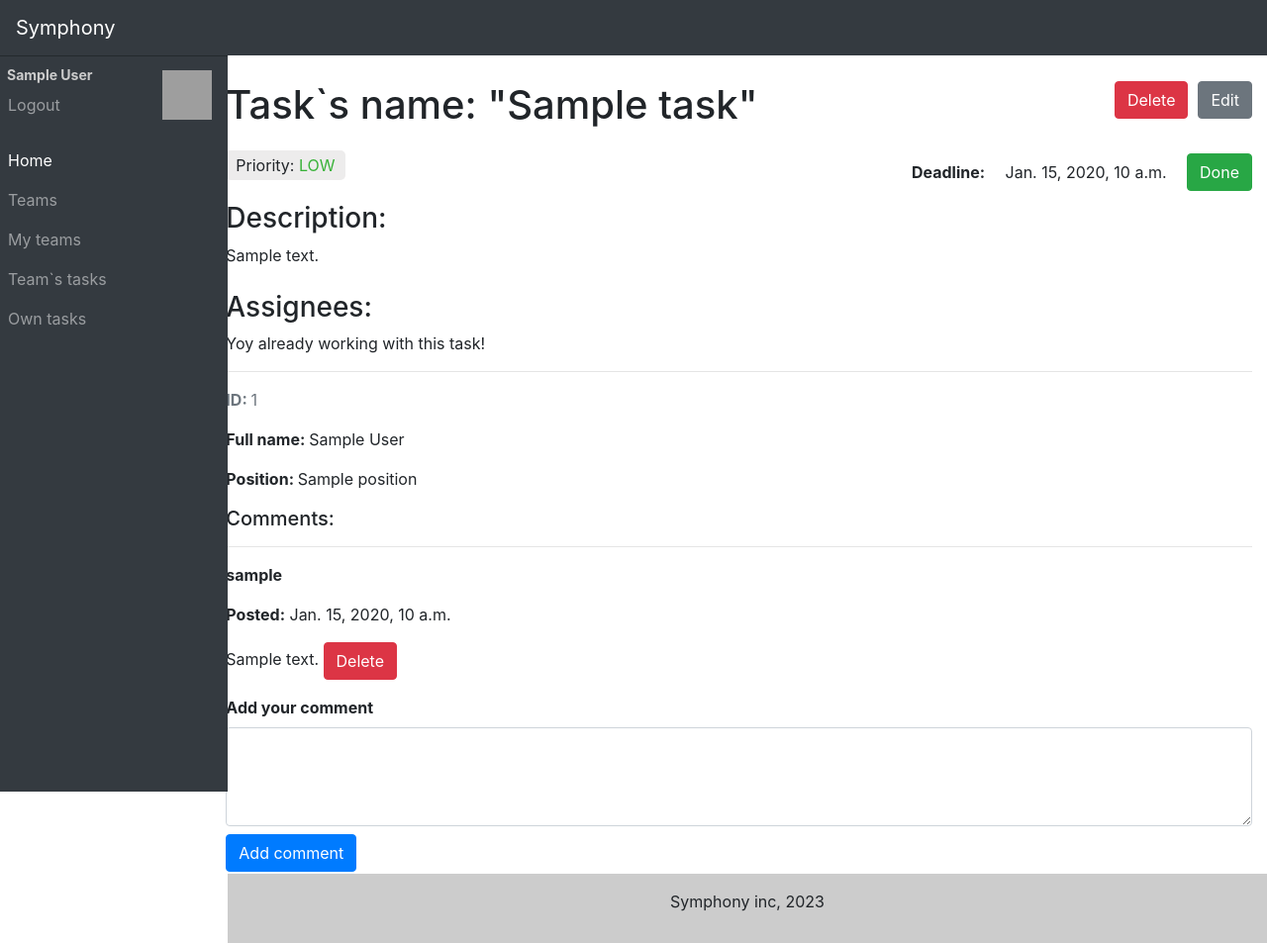
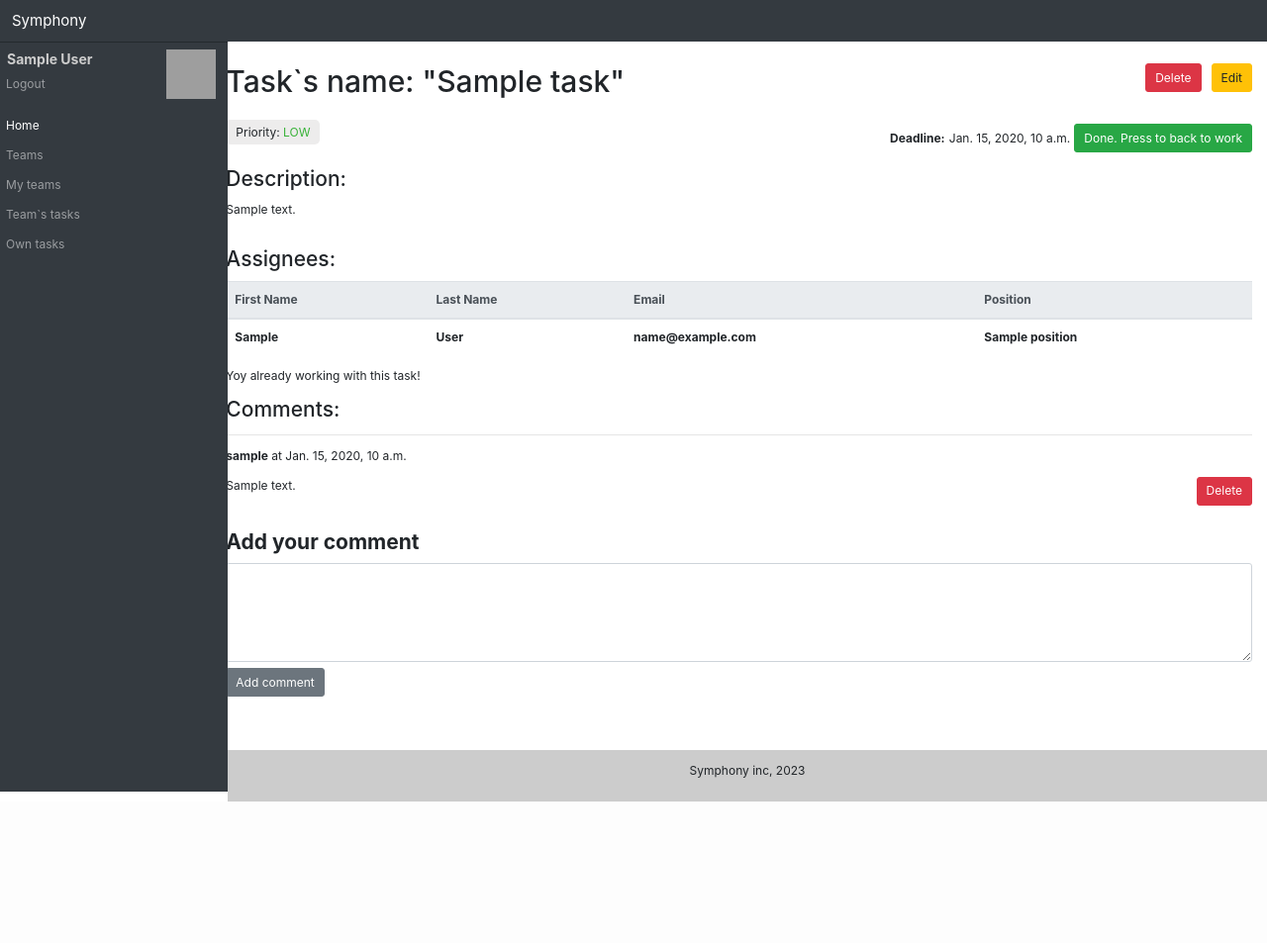
Before and after one commit to VladyslavOladko/IT-company-task-manager, a Django app: page /home/tasks/1/ in a window 1280 px wide. Shown: the whole page at 99% size. After the commit the page ends 810 px from the top, so only its background shows below. Run offline with Django 4.2, Linux system fonts and the light colour scheme; a user stored in the database is signed in; tables that the repository leaves empty hold one stand-in row (values such as "Sample post"); lists and menus that the app fills with data are empty; grey boxes are pictures that could not be loaded.

Commit message:
refactor task-detail page and need-help button

```diff
--- a/static/css/style.css
+++ b/static/css/style.css
@@ -1,6 +1,7 @@
 html {
     position: relative;
     min-height: 100%;
+    font-size: 12px;
 }
 
 body {
@@ -8,11 +9,25 @@ body {
     margin-bottom: 4.5rem;
 }
 
+h3 {
+    margin: 10px 0px;
+}
+
 .nav-item-without-link {
     margin-left: 7px;
     color: #ccc;
     font-weight: bold;
     font-size: 14px;
+}
+
+.button-take-to-work {
+    padding: 10px 0px;
+    border-bottom: 1px solid;
+    border-color: #e7e4e4
+}
+
+.delete-comment {
+    float: right;
 }
 
 .rocket-img-wrapper {
@@ -49,7 +64,7 @@ body {
   position: absolute;
   bottom: 0;
   width: 100%;
-  height: 70px;
+  height: 52px;
   line-height: 3.5rem;
   background-color: #ccc;
 }
@@ -238,7 +253,7 @@ a.link-to-absolute:hover {
 
 .deadline-done {
     justify-content: space-between;
-    width: 21.5rem;
+    width: 30.5rem;
     display: flex;
     align-items: center;
     float: right;
@@ -271,3 +286,8 @@ a.link-to-absolute:hover {
     background: #edecec;
 
 }
+
+.form-label {
+    font-size: 21px;
+    margin-top: 20px;
+}
--- a/task_manager/foms.py
+++ b/task_manager/foms.py
@@ -70,6 +70,11 @@ class TaskStatusForm(forms.Form):
     is_completed = forms.BooleanField(required=False, widget=forms.HiddenInput())
 
 
+class TaskNeedHelpForm(forms.Form):
+
+    is_need_help = forms.BooleanField(required=False, widget=forms.HiddenInput())
+
+
 class CommentForm(forms.ModelForm):
     class Meta:
         model = Commentary
--- a/task_manager/views.py
+++ b/task_manager/views.py
@@ -11,7 +11,7 @@ from task_manager.foms import (
     TaskForm,
     TaskStatusForm,
     TeamSearchForm,
-    CommentForm
+    CommentForm, TaskNeedHelpForm
 )
 
 from task_manager.models import (
@@ -151,15 +151,24 @@ class TaskListView(LoginRequiredMixin, generic.ListView):
     def get_context_data(self, **kwargs):
 
         context = super().get_context_data(**kwargs)
+        context["task_need_help_form"] = TaskNeedHelpForm()
         context["task_status_form"] = TaskStatusForm()
         return context
 
     def post(self, request, *args, **kwargs):
+        is_need_help_task_id = request.POST.get("is_need_help_task_id")
+        is_completed_task_id = request.POST.get("is_completed_task_id")
 
-        task_id = request.POST.get("task_id")
-        task = Task.objects.get(id=task_id)
-        task.is_completed = not task.is_completed
-        task.save()
+        if is_need_help_task_id:
+            task = Task.objects.get(id=is_need_help_task_id)
+            task.is_need_help = not task.is_need_help
+            task.save()
+
+        if is_completed_task_id:
+            task = Task.objects.get(id=is_completed_task_id)
+            task.is_completed = not task.is_completed
+            task.save()
+
         return redirect("task_manager:task-list")
 
 
@@ -172,7 +181,25 @@ class UserTaskListView(LoginRequiredMixin, generic.ListView):
         context = super().get_context_data(**kwargs)
         if self.request.user.is_authenticated:
             context["assignee"] = self.request.user
+        context["task_need_help_form"] = TaskNeedHelpForm()
+        context["task_status_form"] = TaskStatusForm()
         return context
+
+    def post(self, request, *args, **kwargs):
+        is_need_help_task_id = request.POST.get("is_need_help_task_id")
+        is_completed_task_id = request.POST.get("is_completed_task_id")
+
+        if is_need_help_task_id:
+            task = Task.objects.get(id=is_need_help_task_id)
+            task.is_need_help = not task.is_need_help
+            task.save()
+
+        if is_completed_task_id:
+            task = Task.objects.get(id=is_completed_task_id)
+            task.is_completed = not task.is_completed
+            task.save()
+
+        return redirect("task_manager:user-task-list")
 
 
 class TaskDetailView(LoginRequiredMixin, generic.DetailView):
@@ -245,4 +272,12 @@ class AddCommentView(LoginRequiredMixin, generic.CreateView):
 class CommentaryDeleteView(LoginRequiredMixin, generic.DeleteView):
     model = Commentary
     template_name = "task_manager/commentary_confirm_delete.html"
-    success_url = reverse_lazy("task_manager:task-list")
+
+    def get_success_url(self):
+        commentary = self.get_object()
+        task_id = commentary.task.id
+        task_url = reverse("task_manager:task-detail", kwargs={"pk": task_id})
+        return task_url
+
+    def post(self, request, *args, **kwargs):
+        return super().post(request, *args, **kwargs)
--- a/templates/includes/sidebar.html
+++ b/templates/includes/sidebar.html
@@ -26,7 +26,7 @@
                             <a class="nav-link" href="{% url 'logout' %}">Logout</a>
                         </li>
                     </div>
-                    <img class="img-icon" src="{% static 'img/user-icon.png' %}" alt="user picture">
+                    <img class="img-icon" src="{% static 'img/icon-user.png' %}" alt="user picture">
                 </div>
             {% endif %}
         {% else %}
--- a/templates/includes/status_button.html
+++ b/templates/includes/status_button.html
@@ -1,5 +1,5 @@
 <form method="post">
   {% csrf_token %}
-  <input type="hidden" name="task_id" value="{{ task.id }}">
-  <button type="submit" class="btn {{ task.is_completed|yesno:'btn-success,btn-danger' }}">{{ task.is_completed|yesno:"Done,Pending" }}</button>
+  <input type="hidden" name="is_completed_task_id" value="{{ task.id }}">
+  <button type="submit" class="btn {{ task.is_completed|yesno:'btn-success,btn-danger' }}">{{ task.is_completed|yesno:"Done. Press to back to work,Pending... Press when solve" }}</button>
 </form>
--- a/templates/task_manager/index.html
+++ b/templates/task_manager/index.html
@@ -16,17 +16,17 @@
           <div class="header_text_block">
             <div class="header_text">
               <h1>Symphony</h1>
-              <h4>We know like keep work-life balance</h4>
+              <h4>Small solution for large and complex team tasks</h4>
             </div>
           </div>
           <div class="achievement_section">
             <div class="section">
               <img src="{% static 'img/handshake.png'%}" alt="" class="truck_img" />
-              <h3>Teams, that use Symphony:</h3>
+              <h3>Teams, that use Symphony: {{ num_teams }}+</h3>
             </div>
             <div class="section">
               <img src="{% static 'img/truck.png'%}" alt="" class="truck_img" />
-              <h3>All users:</h3>
+              <h3>All users: {{ num_users }}+</h3>
             </div>
             <div class="section">
               <img src="{% static 'img/insurance.png' %}" alt="" class="support_img" />
--- a/templates/task_manager/task_detail.html
+++ b/templates/task_manager/task_detail.html
@@ -6,7 +6,7 @@
   <h1>
     Task`s name: "{{ task.name }}"
 
-    <a style="float: right; margin-left: 10px" class="btn btn-secondary" href="{% url 'task_manager:task-update' pk=task.id %}">Edit</a>
+    <a style="float: right; margin-left: 10px" class="btn btn-warning" href="{% url 'task_manager:task-update' pk=task.id %}">Edit</a>
     <a style="float: right" class="btn btn-danger" href="{% url 'task_manager:task-delete' pk=task.id %}">Delete</a>
 
   </h1>
@@ -29,31 +29,48 @@
     <div>{{ task.description }}</div>
   <br>
   <div class="nl-3">
+
     <h3>Assignees: </h3>
+
+      <table class="table">
+        <thead class="thead-light">
+          <tr>
+            <th>First Name</th>
+            <th>Last Name</th>
+            <th>Email</th>
+            <th>Position</th>
+          </tr>
+        </thead>
+        <tbody>
+          {% for assignee in task.assignees.all %}
+          <tr>
+            <th>{{ assignee.first_name }}</th>
+          <th>{{ assignee.last_name }}</th>
+          <th>{{ assignee.email }}</th>
+          <th>{{ assignee.position }}</th>
+          </tr>
+          {% endfor %}
+        </tbody>
+      </table>
+
       {% if is_user_assignee %}
-      <p>Yoy already working with this task!</p>
+        <p style="font-size: 12px">Yoy already working with this task!</p>
       {% else %}
-      <form  method="post" action="{% url 'task_manager:take-to-work' object.pk %}">
+        <form class="button-take-to-work"  method="post" action="{% url 'task_manager:take-to-work' object.pk %}">
           {% csrf_token %}
           <button class="btn btn-success" type="submit">Take to work</button>
         </form>
       {% endif %}
 
-    {% for assignee in task.assignees.all %}
-      <hr>
-      <p class="text-muted"><strong>ID: </strong>{{ assignee.id }}</p>
-      <p><strong>Full name: </strong>{{ assignee.first_name }} {{ assignee.last_name }}</p>
-      <p><strong>Position: </strong>{{ assignee.position }}</p>
-    {% endfor %}
   </div>
-   <h5>Comments:</h5>
+   <h3 style="margin-top: 10px">Comments:</h3>
     {% for comment in task.comments.all %}
       <hr>
-      <p><strong>{{ comment.user.username }}</strong></p>
       <p>
-        <strong>Posted:</strong>
-        {{ comment.created_time }}
+        <strong>{{ comment.user.username }}</strong>
+        at {{ comment.created_time }}
       </p>
+
       <p>
         {{ comment.content }}
         <a class="delete-comment btn btn-danger" href="{% url 'task_manager:commentary-delete' pk=comment.id %}">Delete</a>
@@ -67,7 +84,7 @@
         {% csrf_token %}
         <label for="content" class="form-label"><strong>Add your comment</strong></label>
         <textarea class="form-control mb-2" style="height: 100px" name="content"></textarea>
-        <input class="btn btn-primary" type="submit" value="Add comment">
+        <input style="margin-bottom: 10px;" class="btn btn-secondary" type="submit" value="Add comment">
       </form>
     {% else %}
       <a href="{% url 'login' %}">Login to add comments!</a>
--- a/templates/task_manager/team_detail.html
+++ b/templates/task_manager/team_detail.html
@@ -5,7 +5,7 @@
   <h1>
     Team`s name: "{{ team.name }}"
     {% if request.user.is_staff %}
-      <a style="float: right" class="btn btn-secondary" href="{% url 'task_manager:team-update' pk=team.id %}">Edit</a>
+      <a style="float: right" class="btn btn-warning" href="{% url 'task_manager:team-update' pk=team.id %}">Edit</a>
     {% endif %}
     {% if is_user_teammate %}
       <form  method="post" action="{% url 'task_manager:delete-user' object.pk %}">
```
Also changed, not shown: static/js/change_button.js (deleted, +0 -37 lines), templates/task_manager/commentary_confirm_delete.html (added, +14 -0 lines), templates/task_manager/task_list.html (+1 -10 lines), templates/task_manager/user_task_list.html (+1 -9 lines). Lines whose indentation alone changed are shown as unchanged.
